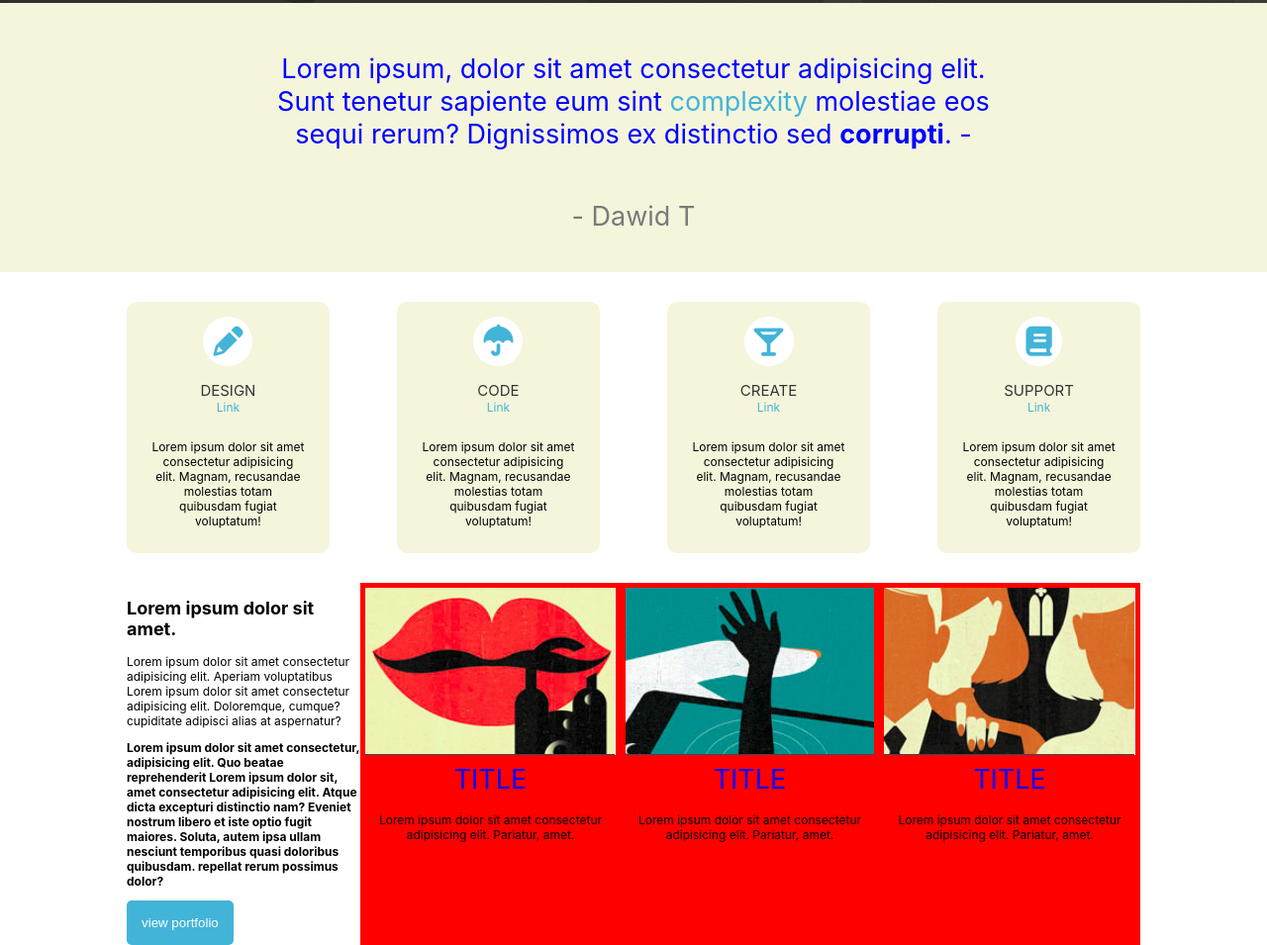
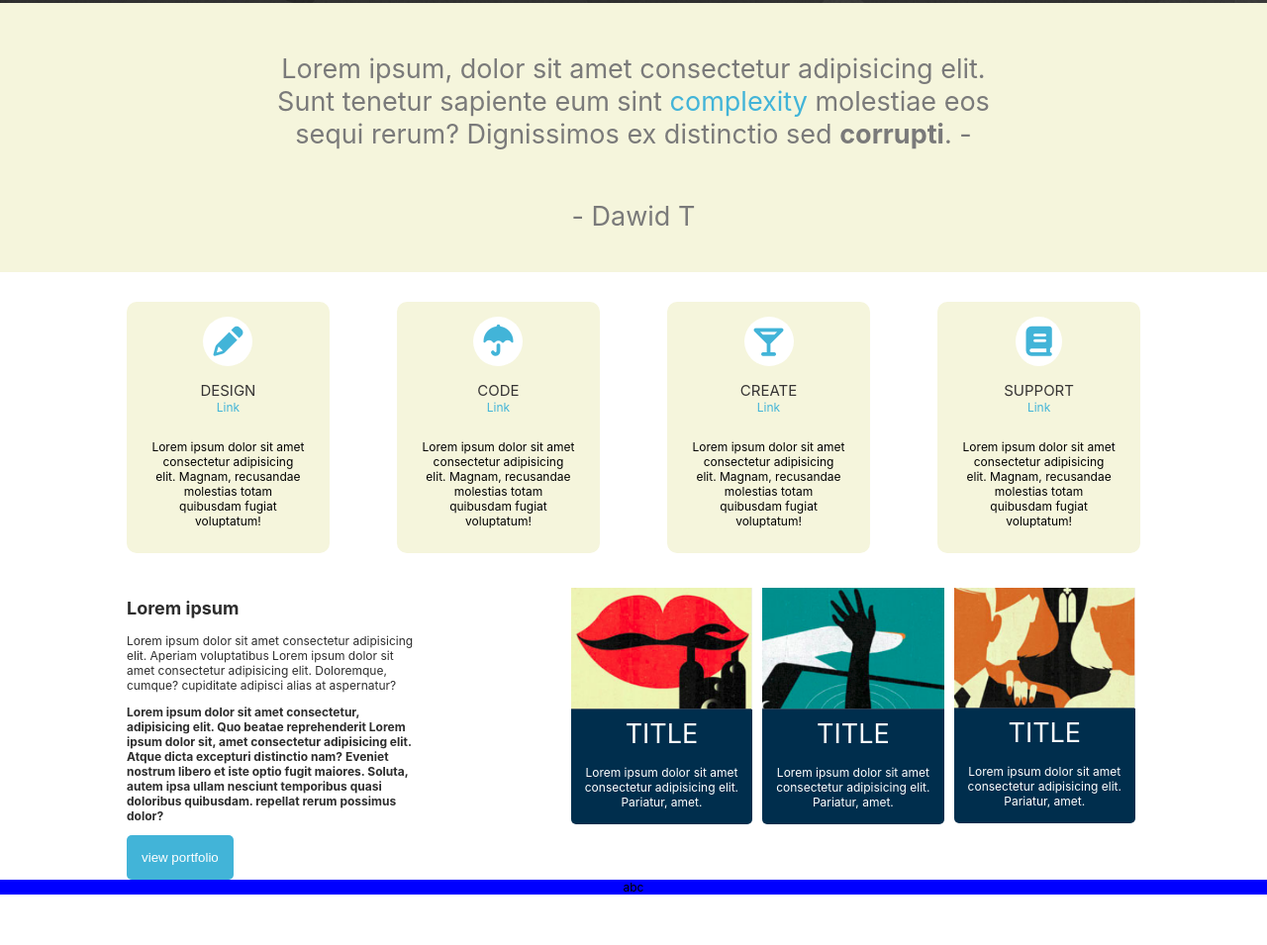
Before and after one commit to dawiteu/html-sass-flati-siteweb, a website: page index.html in a window 1280 px wide. Shown: the part 397-1352 px from the top of the page at 99% size. After the commit the page ends 1301 px from the top, so only its background shows below. Drawn offline with Linux system fonts and the light colour scheme.

Commit message:
section 3 100 %

```diff
--- a/index.html
+++ b/index.html
@@ -69,7 +69,7 @@
         <div id="container">
 
             <div id="recentw">
-                <h2>Lorem ipsum dolor sit amet.</h2>
+                <h2>Lorem ipsum</h2>
                 <p>Lorem ipsum dolor sit amet consectetur adipisicing elit. Aperiam voluptatibus Lorem ipsum dolor sit amet consectetur adipisicing elit. Doloremque, cumque? cupiditate adipisci alias at aspernatur?</p>
                 <p class='b'>Lorem ipsum dolor sit amet consectetur, adipisicing elit. Quo beatae reprehenderit Lorem ipsum dolor sit, amet consectetur adipisicing elit. Atque dicta excepturi distinctio nam? Eveniet nostrum libero et iste optio fugit maiores. Soluta, autem ipsa ullam nesciunt temporibus quasi doloribus quibusdam. repellat rerum possimus dolor?</p>
                 <button>view portfolio </button>
@@ -103,5 +103,9 @@
             </div>
         </div>
     </section>
+
+    <section class='bgblue'>
+        abc
+    </section>
 </body>
 </html>
--- a/src/sass/modules/_section.scss
+++ b/src/sass/modules/_section.scss
@@ -16,7 +16,6 @@ section{
         }
         &:nth-child(1){
             padding:50px;
-            color:blue;
         }
         &:nth-child(2){
             padding-bottom:40px;
@@ -64,11 +63,13 @@ section{
         width:80%;
         margin:0 auto;
         display:flex;
+        justify-content: space-between;
+        div#recentw{
 
-        div#recentw{
-            // background-color: yellow;
             text-align:left;
-            // padding:35px;
+            margin-right:10%;
+            color:#2d2d2d;
+
 
             button{
                 color:white;
@@ -77,16 +78,32 @@ section{
                 padding:15px;
                 border-radius:5px;
             }
+            flex:1;
         }
 
         div#minigal{
             display:flex;
-            background-color: red;
-
+            flex:2;
+            margin-left:5%;
             div.projects{
                 margin:5px;
-                h3{
-                    padding:5px;
+                img{
+                    width:100%;
+                }
+                div.projectsinfo{
+                    margin-top:-5px;
+                    background-color: #002e4d;
+                    color:white;
+                    border-bottom-left-radius: 5px;
+                    border-bottom-right-radius: 5px;
+                    h3{
+                        padding:10px;
+                        color:white;
+                    }
+                    p{
+                        margin:5px;
+                        padding-bottom:15px;
+                    }
                 }
             }
         }
--- a/src/sass/modules/_style.scss
+++ b/src/sass/modules/_style.scss
@@ -23,6 +23,10 @@ ul{ margin:0; padding:0; }
     background-color: beige;
 }
 
+.bgblue{
+    background-color: blue;
+}
+
 .b{
     font-weight:bold;
 }
```
Also changed, not shown: public/css/app.css.
